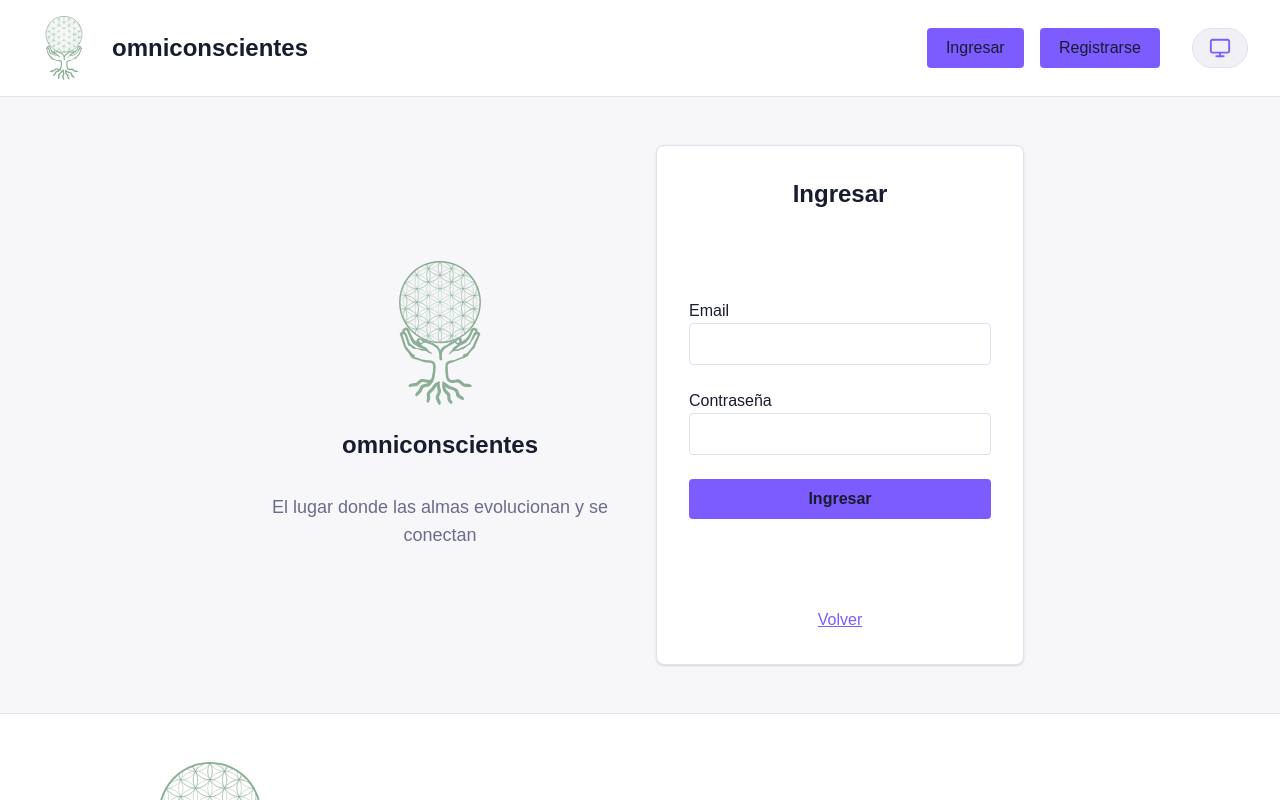
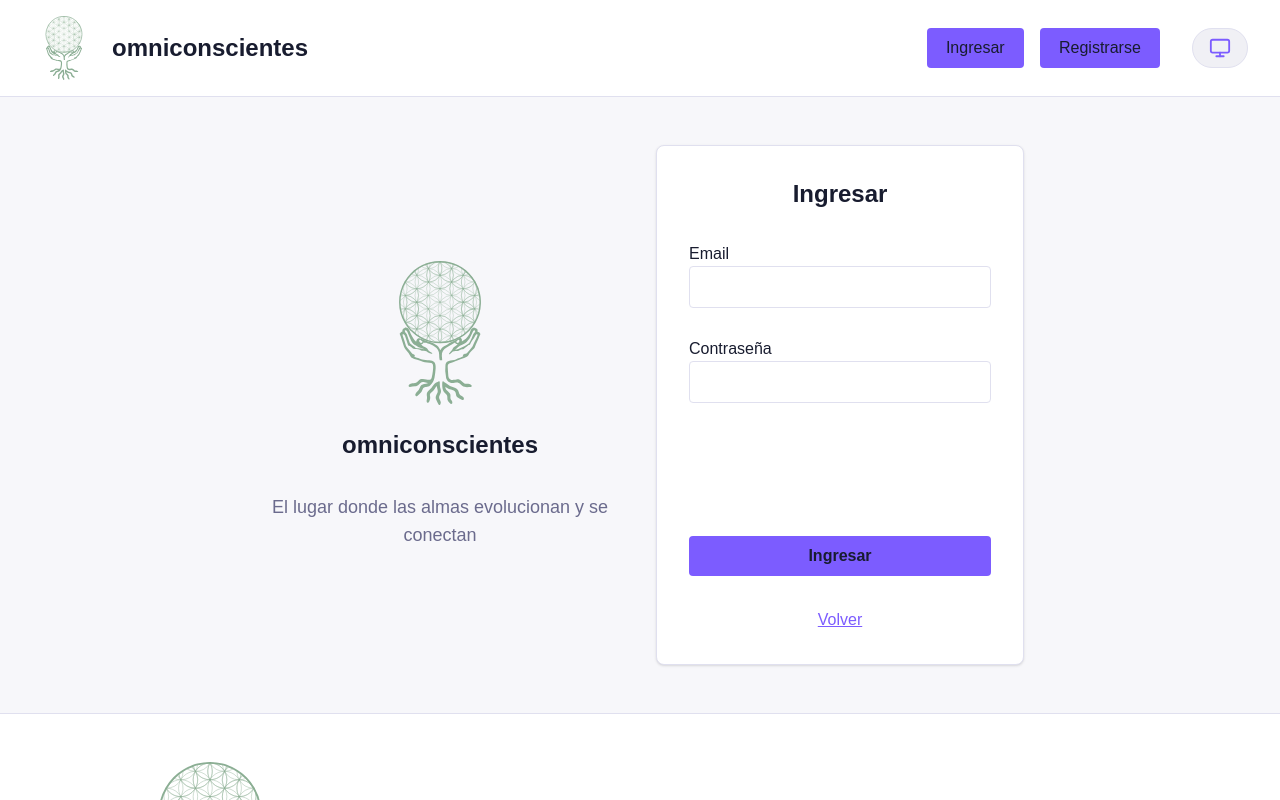
Before and after one commit to danieldatri/omniconscientes-frontend, a Next.js app: page / in a window 1280 px wide. Both pictures are taken after a click on the button "Ingresar". Shown: the top 800 px of the page. Built offline with nearby package versions, Linux system fonts and the light colour scheme.

Commit message:
feat: enhance AuthForm component with conditional password confirmation visibility

```diff
--- a/src/components/AuthForm.tsx
+++ b/src/components/AuthForm.tsx
@@ -56,7 +56,8 @@ export default function AuthForm() {
       <div className="w-full">
         <div className="w-full max-w-md mx-auto p-8 rounded-lg shadow flex flex-col justify-center" style={{ background: "var(--surface)", color: "var(--text)", border: "1px solid var(--border)", minHeight: 520 }}>
           <h1 className="text-2xl font-extrabold mb-8 text-center">{isRegister ? "Registrarse" : "Ingresar"}</h1>
-          <form onSubmit={onSubmit} className="flex flex-col gap-6 flex-1 justify-center">
+          <form onSubmit={onSubmit} className="flex flex-col gap-6 flex-1 justify-between" style={{ minHeight: 320 }}>
+            {/* Email */}
             <div>
               <label htmlFor="email">Email</label>
               <input id="email" type="email" value={email} onChange={e => setEmail(e.target.value)} className="w-full px-3 py-2 rounded border" style={{ borderColor: errors.email ? "#ef4444" : "var(--border)" }} />
@@ -67,14 +68,12 @@ export default function AuthForm() {
               <input id="password" type="password" value={password} onChange={e => setPassword(e.target.value)} className="w-full px-3 py-2 rounded border" style={{ borderColor: errors.password ? "#ef4444" : "var(--border)" }} />
               {errors.password && <p className="text-sm" style={{ color: "#ef4444" }}>{errors.password}</p>}
             </div>
-            {isRegister && (
-              <div>
-                <label htmlFor="confirm">Confirmar contraseña</label>
-                <input id="confirm" type="password" value={confirmPassword} onChange={e => setConfirmPassword(e.target.value)} className="w-full px-3 py-2 rounded border" style={{ borderColor: errors.confirmPassword ? "#ef4444" : "var(--border)" }} />
-                {errors.confirmPassword && <p className="text-sm" style={{ color: "#ef4444" }}>{errors.confirmPassword}</p>}
-              </div>
-            )}
-            <button type="submit" className="w-full py-2 rounded font-semibold" style={{ background: "var(--primary)", color: "var(--text)" }}>
+            <div style={!isRegister ? { visibility: "hidden" } : {}}>
+              <label htmlFor="confirm">Confirmar contraseña</label>
+              <input id="confirm" type="password" value={confirmPassword} onChange={e => setConfirmPassword(e.target.value)} className="w-full px-3 py-2 rounded border" style={{ borderColor: errors.confirmPassword ? "#ef4444" : "var(--border)" }} readOnly={!isRegister} />
+              {errors.confirmPassword && <p className="text-sm" style={{ color: "#ef4444" }}>{errors.confirmPassword}</p>}
+            </div>
+            <button type="submit" className="w-full py-2 rounded font-semibold mt-2" style={{ background: "var(--primary)", color: "var(--text)" }}>
               {isRegister ? "Crear cuenta" : "Ingresar"}
             </button>
           </form>
```
